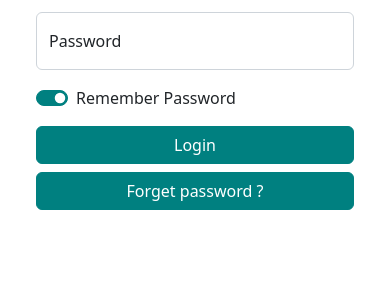
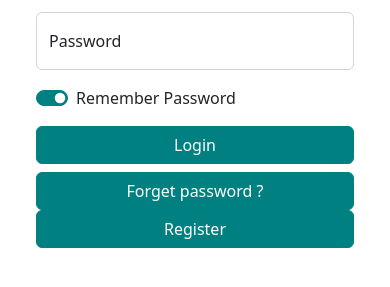
Before and after one commit to Aminewho/joget-custom-mobile, a website: page www/index.html in a window 390 px wide. Shown: the part 337-624 px from the top of the page. Drawn offline with Linux system fonts and the light colour scheme; some packages are replaced by stand-ins of ours.

Commit message:
added registration and forget password buttons

```diff
--- a/www/index.html
+++ b/www/index.html
@@ -80,6 +80,10 @@
                                     onclick="return MobileApp.checkCredentials()">Login</button>
                                 <button id="register" name="register" class="btn btn-primary"
                                         onclick="return MobileApp.handleResetPassword()">Forget password ?</button>
+                            </div>
+                            <div id="form-buttons" class="d-grid gap-2">
+                                <button id="register" name="register" class="btn btn-primary"
+                                        onclick="return MobileApp.handleRegistration()">Register</button>
                             </div>
                         </form>
                     </div>
--- a/www/mobile.js
+++ b/www/mobile.js
@@ -109,6 +109,18 @@ handleResetPassword: function() {
         return false;
     },
 
+  handleRegistration: function() {
+        console.log('In handleRegistration method');
+        var url = MobileApp.getFullUrl(MobileApp.homeUrl);
+        if (url.endsWith("/mobile")) {
+            // Remove the "/mobile" part from the URL
+            url = url.substring(0, url.length - "/mobile".length);
+        }
+        url += "/userview/userRegistration/userRegistrationUserview/A7871FD4089E4D91BA235898F81C061A";
+        console.log('registrationUrl = '+url);
+        MobileApp.showFrame(url);
+        return false;
+    },
 
     init: function(homeUrl) {
        document.addEventListener("deviceready", MobileApp.initDevice, false);
```
